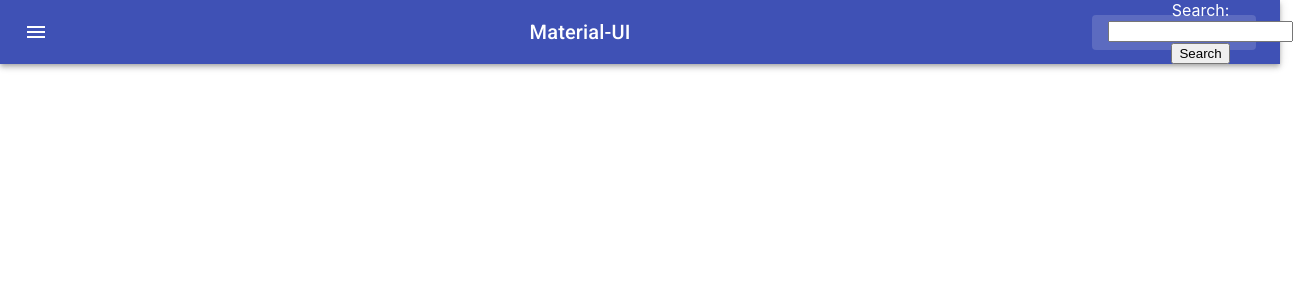
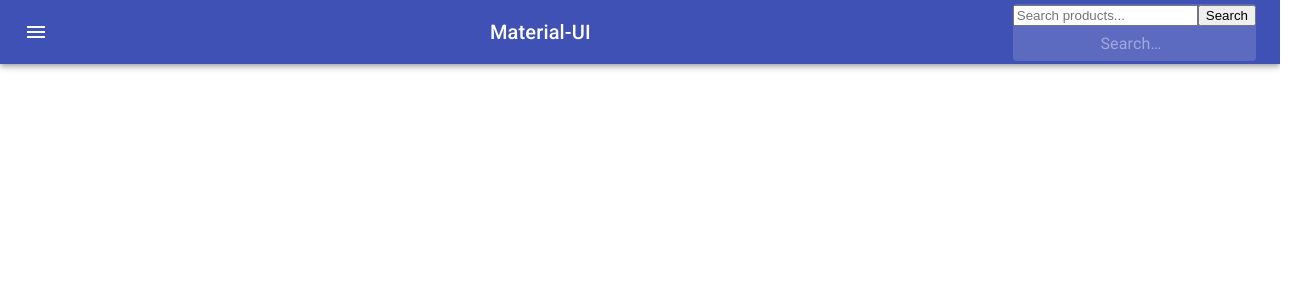
Before and after one commit to jdbooth9516/React-ecommerce, a React (Create React App) app in the folder client/: page / in a window 1280 px wide. Shown: the top 300 px of the page, 1309 px wide, since content can reach past the window. Built offline with nearby package versions, Linux system fonts and the light colour scheme.

Commit message:
searchbar shows, not functional

```diff
--- a/client/package.json
+++ b/client/package.json
@@ -7,8 +7,8 @@
     "@testing-library/jest-dom": "^5.14.1",
     "@testing-library/react": "^11.2.7",
     "@testing-library/user-event": "^12.8.3",
+    "axios": "^0.21.1",
     "jwt-decode": "^3.1.2",
-    "axios": "^0.21.1",
     "react": "^17.0.2",
     "react-dom": "^17.0.2",
     "react-router-dom": "^5.2.0",
--- a/client/src/App.js
+++ b/client/src/App.js
@@ -1,18 +1,21 @@
-import {Switch, Route} from "react-router-dom"
-
+import {Switch, Route} from "react-router-dom";
+import React, { useEffect, useState } from "react";
+import axios from 'axios';
 import './App.css';
 import NavBar from "./components/NavBar/NavBar"
 
 function App() {
+  const [products, setProducts] = useState([]);
 
   const searchProducts = async (searchInput) => {
     let response = await axios.post(`https://localhost:44394/api/products/name`, searchInput);
     console.log(response.data);
+    setProducts(response.data);
   }
 
   return (
     <div className="App">
-     <NavBar/>
+     <NavBar searchProducts={searchProducts}/>
 
       {/* links to other pages inside of switch    */}
      <Switch>
--- /dev/null
+++ b/client/src/components/DisplayProducts/displayProducts.jsx
@@ -0,0 +1,6 @@
+import axios from 'axios';
+import React, { useState, useEffect } from 'react';
+
+const DisplayProducts=(props)=>{
+
+}
--- a/client/src/components/NavBar/NavBar.jsx
+++ b/client/src/components/NavBar/NavBar.jsx
@@ -64,7 +64,7 @@ const useStyles = makeStyles((theme) => ({
   },
 }));
 
-export default function NavBar() {
+export default function NavBar(props) {
   const classes = useStyles();
 
   return (
@@ -83,8 +83,8 @@ export default function NavBar() {
             Material-UI
           </Typography>
           <div className={classes.search}>
-            <div className={classes.searchIcon}>
-              <SearchBar />
+            <div >
+              <SearchBar searchProducts={props.searchProducts}/>
             </div>
             <InputBase
               placeholder="Search…"
--- a/client/src/components/SearchBar/searchBar.jsx
+++ b/client/src/components/SearchBar/searchBar.jsx
@@ -3,16 +3,20 @@ import { values } from 'regenerator-runtime';
 import useForm from '../UseForm/useForm';
 
 const SearchBar = (props) => {
-    const { values, handleChange, handleSubmit } = useForm(/*search function*/)
+    const { values, handleChange, handleSubmit } = useForm(searchProducts)
+
+    function searchProducts(){
+        props.searchProducts(values.searchInput);
+    }
 
     return (
         <div className="searchBar">
             <form onSubmit={handleSubmit}>
                 <label>
-                    Search:
                     <input
                         type="text"
                         name="searchInput"
+                        placeholder="Search products..."
                         onChange={handleChange}
                         value={values.searchInput}
                         required={true}
```
Also changed, not shown: 1 other file (tests, documents, lock files or other folders).
